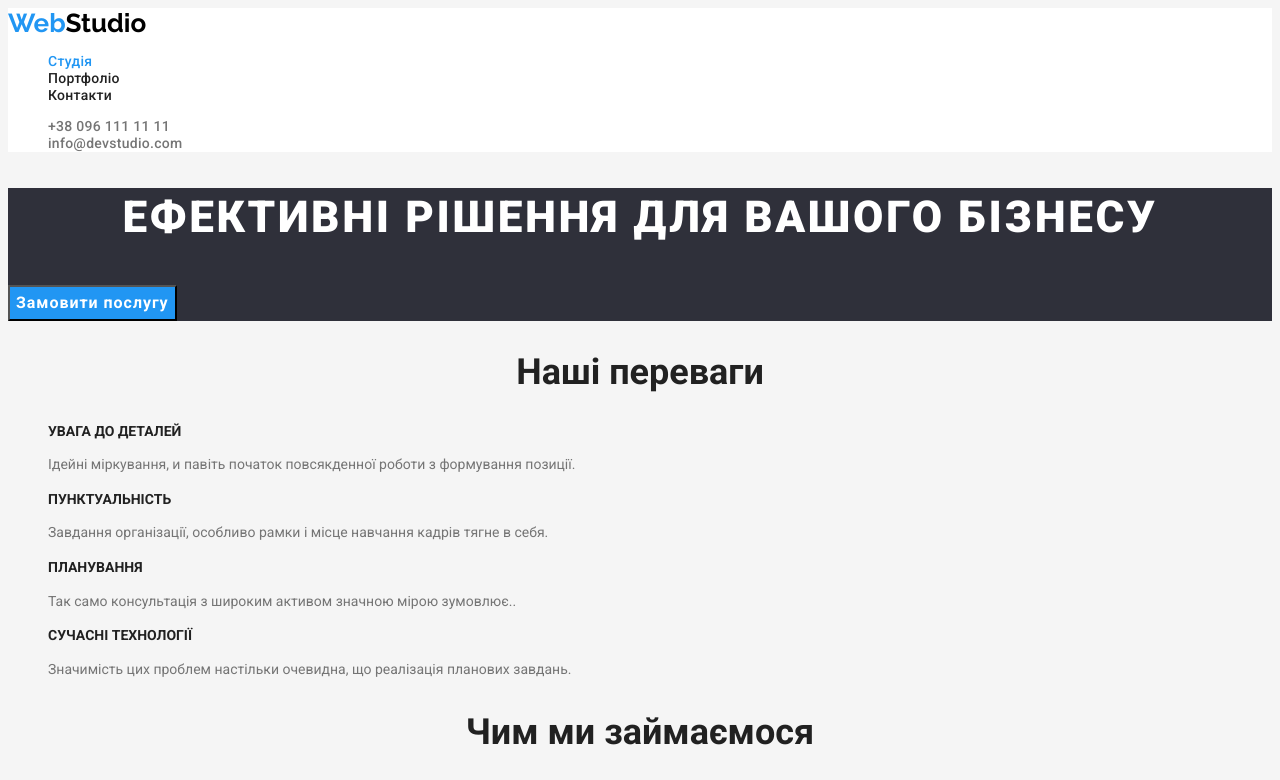
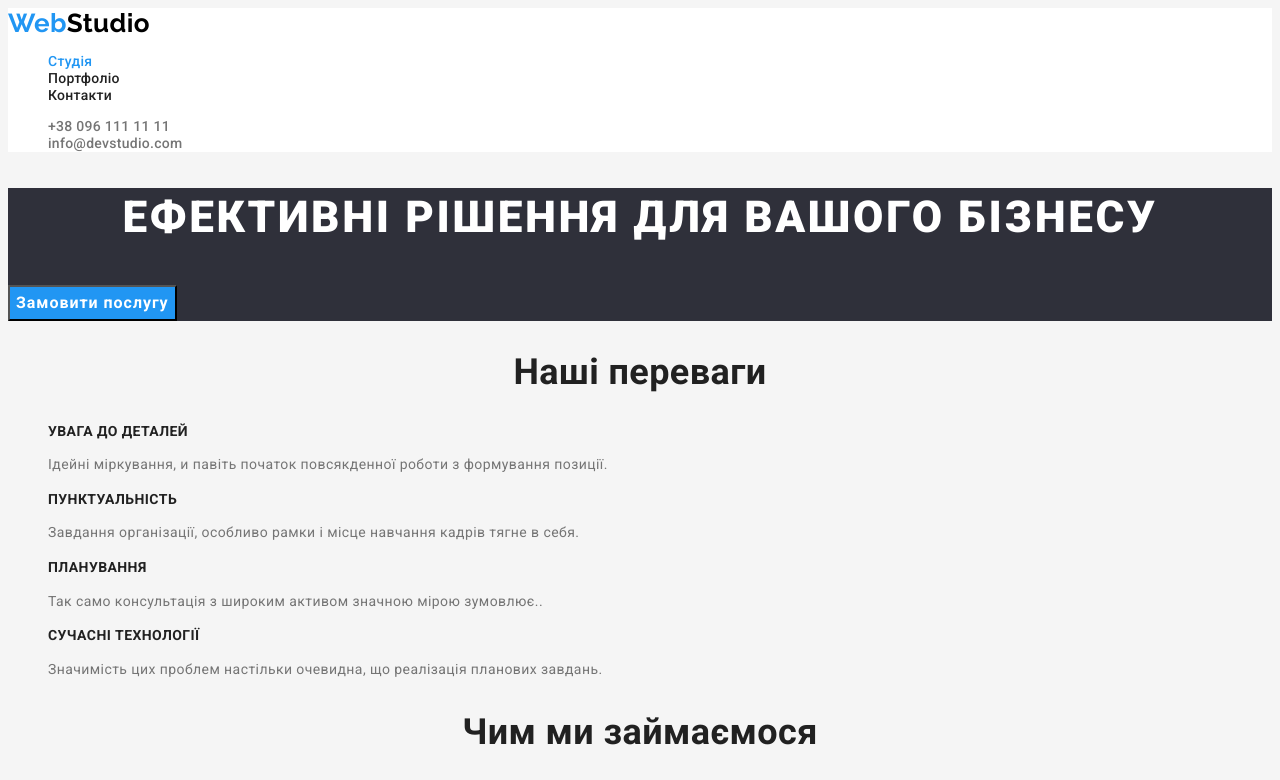
Before and after one commit to DmytroNadolynskyi/goit-markup-hw-02, a plain HTML site: page index.html in a window 1280 px wide. Shown: the top 780 px of the page. Drawn offline with Linux system fonts and the light colour scheme.

Commit message:
finalhm22

```diff
--- a/css/styles.css
+++ b/css/styles.css
@@ -20,7 +20,7 @@ body {
     background-color: var(--primary-background-color);
     color: var(--primary-text-color);
     font-family: roboto, sans-serif;
-    letter-spacing: 0,03em;
+    letter-spacing: 0.03em;
     font-size: 14px;
 
 
```
